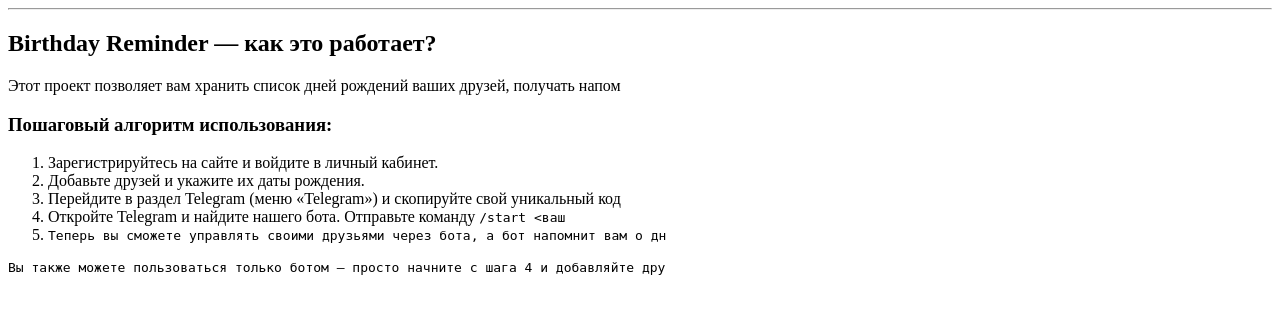
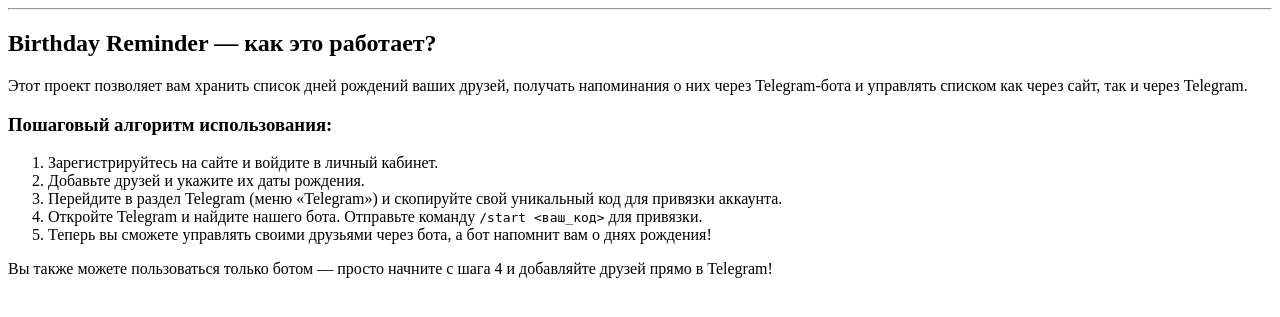
Before and after one commit to KhabRanel/Birthday-Reminder, a Django app: template birthday_project/friends/templates/friends/index.html in a window 1280 px wide. Shown: the part 26-343 px from the top of the page. Run offline with Django 3.2, Linux system fonts and the light colour scheme; the template is opened without the code that fills it, so the values that code supplies are empty.

Commit message:
SecondCommit

```diff
--- a/birthday_project/friends/templates/friends/index.html
+++ b/birthday_project/friends/templates/friends/index.html
@@ -1,16 +1,17 @@
 {% extends 'friends/base.html' %}
+
 {% block content %}
 <h2>Birthday Reminder — как это работает?</h2>
 <p>
- Этот проект позволяет вам хранить список дней рождений ваших друзей, получать напом
+    Этот проект позволяет вам хранить список дней рождений ваших друзей, получать напоминания о них через Telegram-бота и управлять списком как через сайт, так и через Telegram.
 </p>
 <h3>Пошаговый алгоритм использования:</h3>
 <ol>
     <li>Зарегистрируйтесь на сайте и войдите в личный кабинет.</li>
     <li>Добавьте друзей и укажите их даты рождения.</li>
-     <li>Перейдите в раздел Telegram (меню «Telegram») и скопируйте свой уникальный код
-    <li>Откройте Telegram и найдите нашего бота. Отправьте команду <code>/start &lt;ваш
-     <li>Теперь вы сможете управлять своими друзьями через бота, а бот напомнит вам о дн
+    <li>Перейдите в раздел Telegram (меню «Telegram») и скопируйте свой уникальный код для привязки аккаунта.</li>
+    <li>Откройте Telegram и найдите нашего бота. Отправьте команду <code>/start &lt;ваш_код&gt;</code> для привязки.</li>
+    <li>Теперь вы сможете управлять своими друзьями через бота, а бот напомнит вам о днях рождения!</li>
 </ol>
- <p>Вы также можете пользоваться только ботом — просто начните с шага 4 и добавляйте дру
+<p>Вы также можете пользоваться только ботом — просто начните с шага 4 и добавляйте друзей прямо в Telegram!</p>
 {% endblock %}
```
Lines whose indentation alone changed are shown as unchanged.
